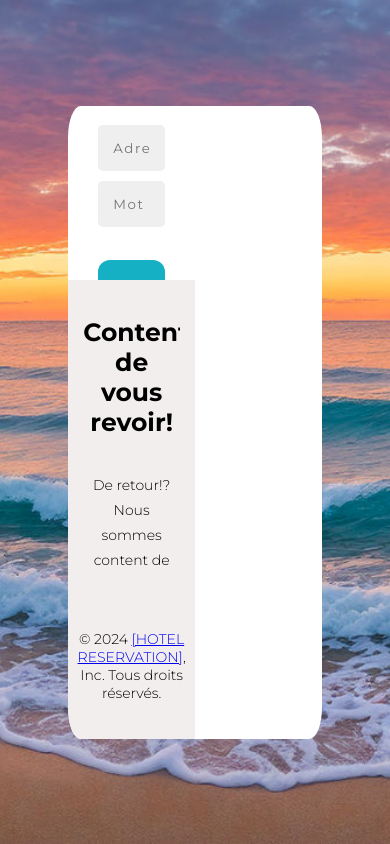
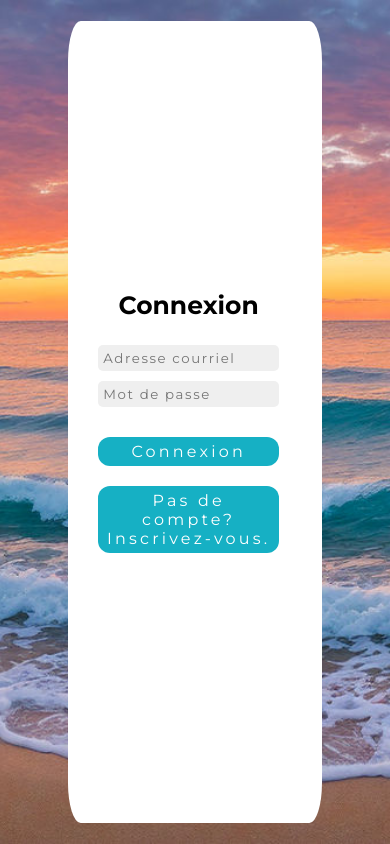
Before and after one commit to Ayoub-Glizi-Vicioso/PalmHaven_WEB, a PHP site: page /connexionfront.php in a window 390 px wide. Run offline with PHP 8.4, Linux system fonts and the light colour scheme.

Commit message:
style connexion dynamique

```diff
--- a/InterfaceWEB/connexionfront.php
+++ b/InterfaceWEB/connexionfront.php
@@ -39,6 +39,10 @@ session_start();
               <input name="mot_de_passe" type="password" placeholder="Mot de passe" required />
               <br>
               <button>Connexion</button>
+              <br>
+              <button id="btn-inscription-cache" onclick="window.location.href='inscriptionfront.php'">Pas de compte? Inscrivez-vous.</button>
+
+
             </form>
           </div>
         </div>
--- a/InterfaceWEB/css/pourCONNEXION/styleCONNEXION.css
+++ b/InterfaceWEB/css/pourCONNEXION/styleCONNEXION.css
@@ -1,50 +1,6 @@
 @import url('https://fonts.googleapis.com/css2?family=Montserrat:ital,wght@0,100..900;1,100..900&display=swap');
 
       @import url('https://fonts.googleapis.com/css2?family=DM+Sans:opsz@9..40&display=swap');
-
-@media only screen and (max-width: 768px) {
-  body {
-      font-size: 12px; /* Reduire la taille de la police pour les écrans plus petits */
-  }
-
-  .container {
-      max-width: 90%; /* Ajuster la largeur maximale */
-      overflow-y: auto;
-      overflow-x: auto;
-      display: flex;
-      flex-direction: column;
-  }
-
-  .container-form, .Salutation-container {
-      width: 100%; /* Ajuster la largeur des conteneurs */
-      overflow-y: auto;
-      overflow-x: auto;
-  }
-
-  .form-connexion,
-  .text {
-      max-height: none; /* Annuler la hauteur maximale */
-  }
-
-  .form-connexion form,
-  .text .Salutation {
-      margin: 0 15px; /* Ajuster les marges */
-  }
-
-  .form-connexion input,
-  .form-connexion button,
-  .Salutation button {
-      padding: 12px; /* Ajuster le rembourrage */
-  }
-
-  .Salutation h2 {
-      display: none /* Ajuster la taille de la police */
-  }
-
-  #msgbienvenue {
-      line-height: 20px; /* Ajuster la hauteur de ligne */
-  }
-}
 
 
       * {
@@ -195,3 +151,54 @@
           font-size: 25px;
           margin-top: 0;
         }
+
+      @media only screen and (min-width: 769px) {
+          #btn-inscription-cache {
+              display: none; /* Cacher le bouton lorsque la largeur de l'écran est supérieure à 768px */
+          }
+      }
+
+    @media only screen and (max-width: 768px) {
+        body {
+            font-size: 12px; /* Reduire la taille de la police pour les écrans plus petits */
+        }
+
+        .container {
+            width:95%;/* Ajuster la largeur maximale */
+            height: 95%;
+            overflow-y: auto;
+            overflow-x: auto;
+        }
+
+        .Salutation-container {
+            display: none /* Ajuster la taille de la police */
+        }
+        .container-form {
+            display: flex;
+            justify-items: center;
+            width: 95%; /* Ajuster la largeur des conteneurs */
+            height: 100%;
+            overflow-y: auto;
+            overflow-x: auto;
+        }
+
+        .form-connexion,
+        .text {
+          font-size: 12px;
+        }
+
+
+        .form-connexion input,
+        .form-connexion button {
+            padding: 5px; /* Ajuster le rembourrage */
+
+        }
+
+
+        #msgbienvenue {
+            line-height: 20px; /* Ajuster la hauteur de ligne */
+        }
+        #btn-inscription-cache{
+          display: inline-block;
+        }
+      }
```
Also changed, not shown: InterfaceWEB/css/pourINDEX/styleINDEX.css (+0 -10 lines).
